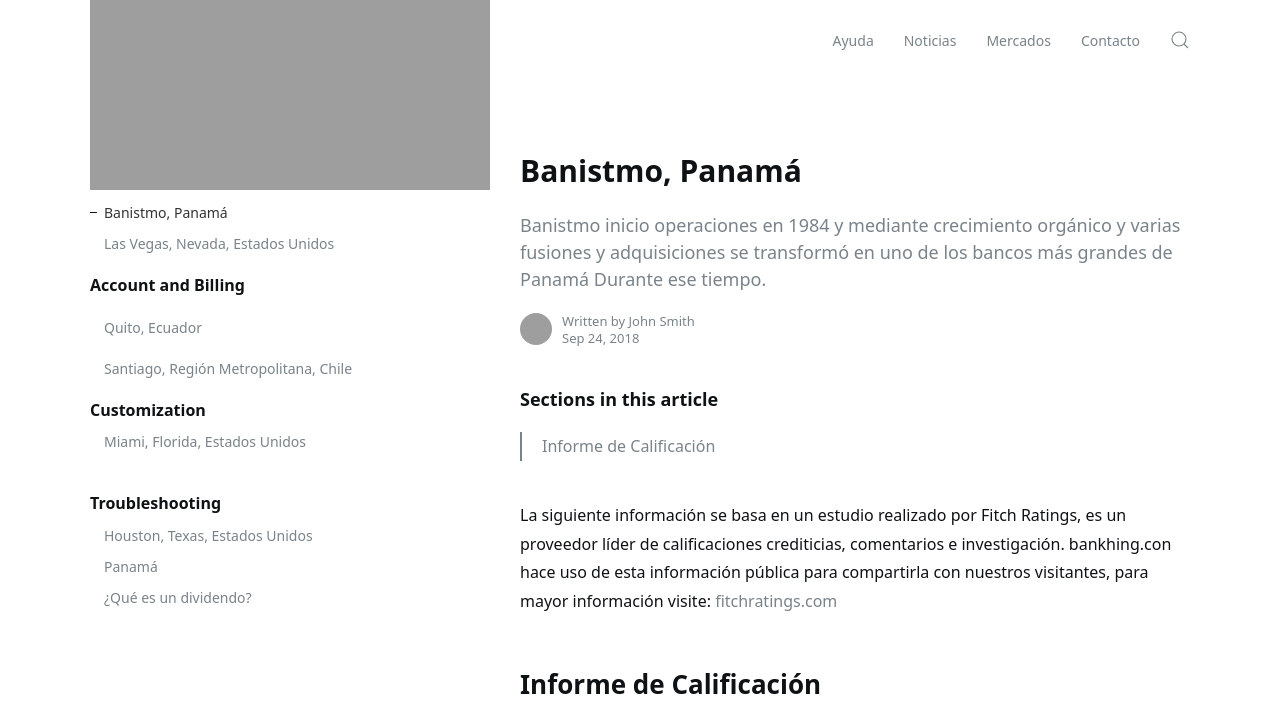
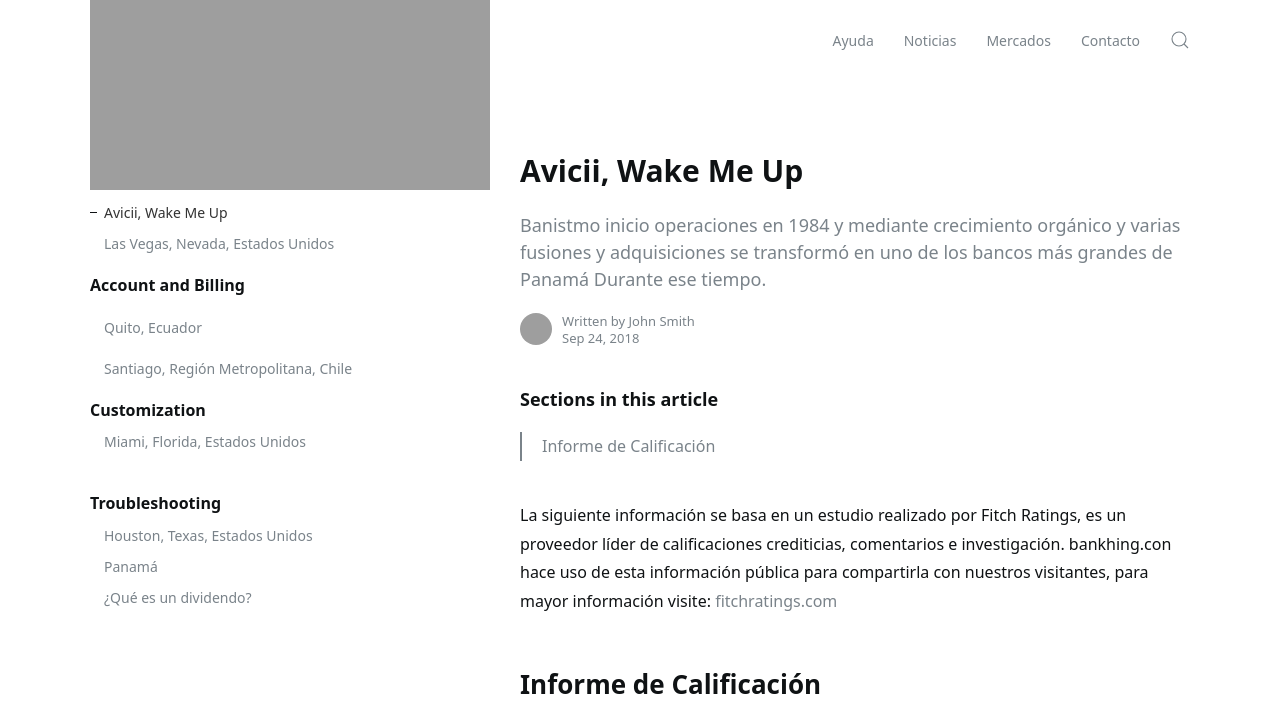
Before and after one commit to jelmii/jelmii.github.io, a Jekyll site: the page built from _docs/installation.md, in a window 1280 px wide and 900 px high, cut to the strip 0-718 px from the top of the window. Built offline with Jekyll 4.4.1, drawn with Linux system fonts in a browser that asks for light colours; grey boxes are pictures that could not be loaded.

Commit message:
Update installation.md

```diff
--- a/_docs/installation.md
+++ b/_docs/installation.md
@@ -1,6 +1,6 @@
 ---
 layout: doc
-title: Banistmo, Panamá
+title: Avicii, Wake Me Up
 subtitle: Banistmo inicio operaciones en 1984 y mediante crecimiento orgánico y varias fusiones y adquisiciones se transformó en uno de los bancos más grandes de Panamá Durante ese tiempo.
 author:
 tags: featured
```
